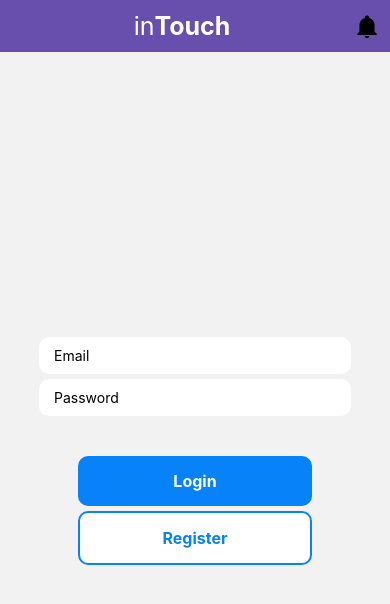
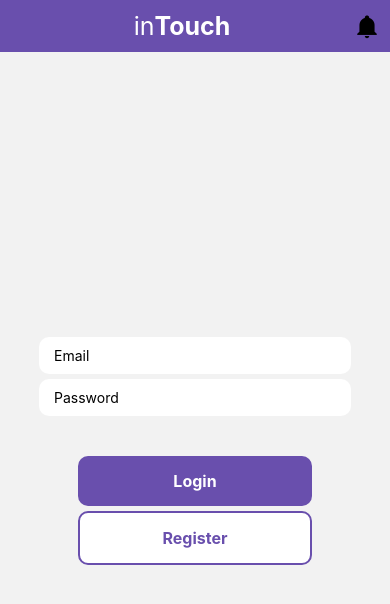
Before and after one commit to mhyneman8/inTouch, a React Native app: screen /Login in a window 390 px wide. Shown: the top 604 px of the page. Built offline with nearby package versions, Linux system fonts and the light colour scheme.

Commit message:
update color

```diff
--- a/components/login.js
+++ b/components/login.js
@@ -106,7 +106,7 @@ const styles = StyleSheet.create({
         marginTop: 40,
     },
     button: {
-        backgroundColor: '#0782F9',
+        backgroundColor: '#694fad',
         width: '100%',
         padding: 15,
         borderRadius: 10,
@@ -115,7 +115,7 @@ const styles = StyleSheet.create({
     buttonOutline: {
         backgroundColor: 'white',
         marginTop: 5,
-        borderColor: '#0782F9',
+        borderColor: '#694fad',
         borderWidth: 2,
     },
     buttonText: {
@@ -124,7 +124,7 @@ const styles = StyleSheet.create({
     fontSize: 16,
     },
     buttonOutlineText: {
-    color: '#0782F9',
+    color: '#694fad',
     fontWeight: '700',
     fontSize: 16,
     },
```
